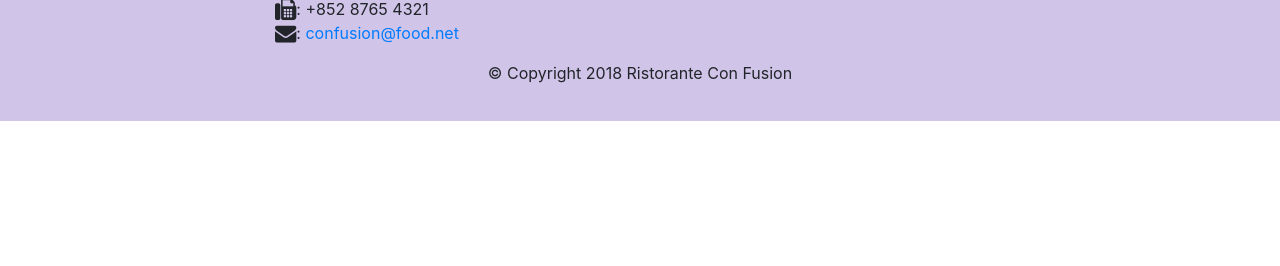
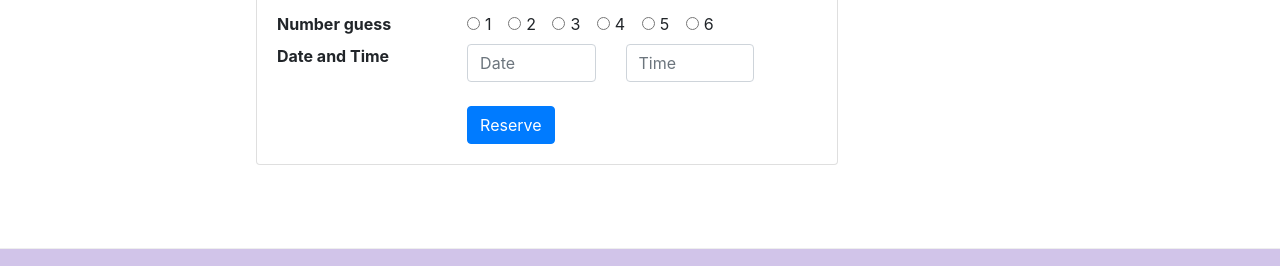
Before and after one commit to Yahckman1112/confusion, a website: page index.html in a window 1280 px wide. Shown: the part 1685-1951 px from the top of the page. Before the commit the page ends 1806 px from the top, so only its background shows below. Drawn offline with nearby package versions, Linux system fonts and the light colour scheme; files whose address does not match are found by name.

Commit message:
Comp;etion of 2nd Assignment

```diff
--- a/css/style.css
+++ b/css/style.css
@@ -37,3 +37,25 @@ body{
 .navbar-dark{
     background-color: #512DAB;
 }
+.btn-success{
+    padding-left: 10px;
+    width: 180px;
+    /* background-color: rgb(212, 212, 39); */
+    color: black;
+    align-items: right;
+    text-align: center;
+    margin-top: 100%;
+
+
+}
+
+.btn-success::hover{
+    color: wheat;
+    text-align: center;
+}
+
+.rot{
+    align-items: center;
+    align-content: center;
+    padding-left: 20%;
+}
--- a/index.html
+++ b/index.html
@@ -40,9 +40,11 @@
                     <h1>Ristorante con Fusion</h1>
                     <p>We take inspiration from the World's best cuisines, and create a unique fusion experience. Our lipsmacking creations will tickle your culinary senses!</p>
                 </div>
-                <div class="col-12 col-sm align-self-center">
-                    <img src="img/logo.png" class="img-fluid">
+                <div class="row">
+                    <div class="col-12 col-sm-10 "> <img src="img/logo.png" class="img-fluid"></div>
+                    <div class="col-12 col-sm-2"> <button class="btn btn-success bg-warning align-self-center mr">Reserve Table</button></div>
                 </div>
+
             </div>
         </div>
     </header>
@@ -54,10 +56,10 @@
             </div>
             <div class="col col-sm order-sm-first col-md">
                 <div class="media">
-                    <img src="img/uthappizza.png" alt="" class="d-flex mr-3 img-thumnail align-self-center">
+                    <img src="img/uthappizza.png" alt="" class="d-flex mr-3 img-thumbnail align-self-center ">
                     <div class="media-body">
                         <h2 class="mt-0">Uthappizza <span class="badge badge-danger">HOT</span> <span class="badge badge-pill badge-secondary">$4.99</span></h2>
-                        <p>A unique combination of Indian Uthappam (pancake) and Italian pizza, topped with Cerignola olives, ripe vine cherry tomatoes, Vidalia onion, Guntur chillies and Buffalo Paneer.</p>
+                        <p >A unique combination of Indian Uthappam (pancake) and Italian pizza, topped with Cerignola olives, ripe vine cherry tomatoes, Vidalia onion, Guntur chillies and Buffalo Paneer.</p>
                     </div>
                 </div>
 
@@ -70,8 +72,13 @@
                 <h3>This Month's Promotions</h3>
             </div>
             <div class="col col-sm col-md">
-                <h2>Weekend Grand Buffet</h2>
-                <p>Featuring mouthwatering combinations with a choice of five different salads, six enticing appetizers, six main entrees and five choicest desserts. Free flowing bubbly and soft drinks. All for just $19.99 per person </p>
+                <div class="media">
+                   <div class="media-body">
+                       <h2>Weekend Grand Buffet <span class="badge badge-danger">NEW</span></h2>
+                       <p>Featuring mouthwatering combinations with a choice of five different salads, six enticing appetizers, six main entrees and five choicest desserts. Free flowing bubbly and soft drinks. All for just $19.99 per person </p>
+                   </div>
+                    <img src="img/buffet.png" alt="" class="d-flex ml-3 img-thumbnail align-self-center">
+                </div>
             </div>
         </div>
 
@@ -88,7 +95,80 @@
 
                     <h2 class="mt-0">Alberto Somayya</h2>
                     <h4 class="d-none d-sm-block">Executive Chef</h4>
-                    <p>Award winning three-star Michelin chef with wide International experience having worked closely with whos-who in the culinary world, he specializes in creating mouthwatering Indo-Italian fusion experiences. </p>
+                    <p >Award winning three-star Michelin chef with wide International experience having worked closely with whos-who in the culinary world, he specializes in creating mouthwatering Indo-Italian fusion experiences. </p>
+                </div>
+            </div>
+        </div>
+    </div>
+    <!-- row 4 -->
+    <div class="row row-content ">
+        <div class="col-12 col-sm-8 rot">
+            <div class="card">
+                <h3 class="card-header bg-warning text-white"> Reserve a table</h3>
+
+                <div class="card-body">
+                    <div class="row">
+                        <div class="col-sm-4"><dt>Number guess </dt></div>
+                        <div class="col-sm-8">
+                            <!-- Radio -->
+
+                    <dd >
+                        <div class="form-check form-check-inline">
+                            <input class="form-check-input" type="radio" name="inlineRadioOptions" id="inlineRadio1" value="option1">
+                            <label class="form-check-label" for="inlineRadio1">1</label>
+                          </div>
+                          <div class="form-check form-check-inline">
+                            <input class="form-check-input" type="radio" name="inlineRadioOptions" id="inlineRadio2" value="option2">
+                            <label class="form-check-label" for="inlineRadio2">2</label>
+                          </div>
+                          <div class="form-check form-check-inline">
+                            <input class="form-check-input" type="radio" name="inlineRadioOptions" id="inlineRadio1" value="option1">
+                            <label class="form-check-label" for="inlineRadio1">3</label>
+                          </div>
+                          <div class="form-check form-check-inline">
+                            <input class="form-check-input" type="radio" name="inlineRadioOptions" id="inlineRadio2" value="option2">
+                            <label class="form-check-label" for="inlineRadio2">4</label>
+                          </div>
+                          <div class="form-check form-check-inline">
+                            <input class="form-check-input" type="radio" name="inlineRadioOptions" id="inlineRadio1" value="option1">
+                            <label class="form-check-label" for="inlineRadio1">5</label>
+                          </div>
+                          <div class="form-check form-check-inline">
+                            <input class="form-check-input" type="radio" name="inlineRadioOptions" id="inlineRadio2" value="option2">
+                            <label class="form-check-label" for="inlineRadio2">6</label>
+                          </div>
+                        </div>
+
+                    </div> </dd>
+
+                    <!-- Date and Time -->
+                    <div class="row">
+                        <div class="col-sm-4"><dt>Date and Time</dt></div>
+                        <div class="col-sm-8"> <dd >
+                            <form action="">
+                                <div class="form-group row">
+                                    <div class="col-md-5">
+                                        <input type="text" class="form-control" placeholder="Date">
+                                    </div>
+                                    <div class="col-md-5">
+                                         <input type="text" class="form-control" placeholder="Time">
+
+                                    </div>
+                                </div>
+                            </form>
+                       <div class="row">
+                           <div class="col-sm-2"> </div>
+                           <div class="col-sm-4"></dd><button class="btn btn-primary">Reserve</button></div></div>
+
+
+                       </div>
+
+                    </div>
+
+
+
+
+
                 </div>
             </div>
         </div>
```
